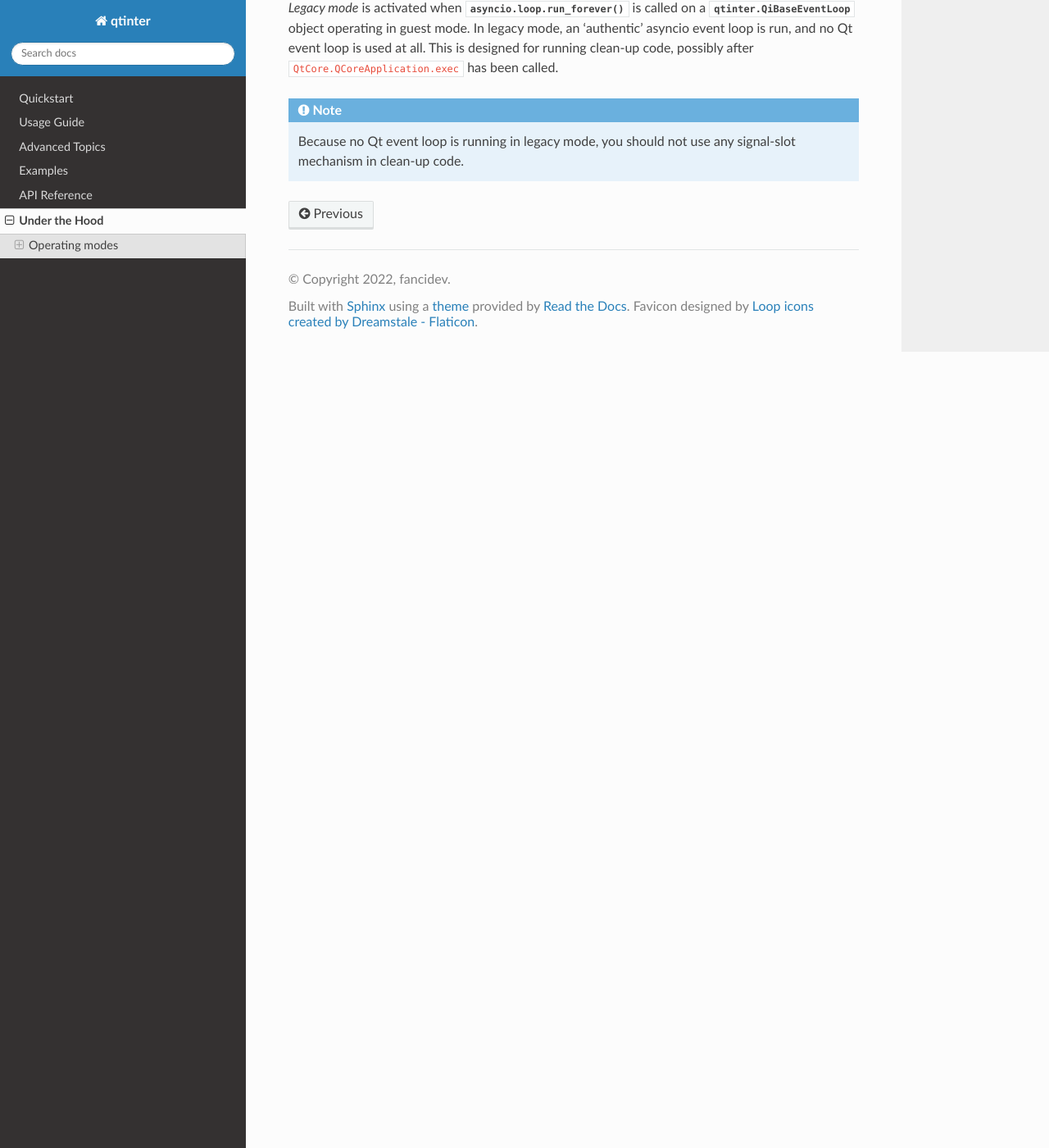
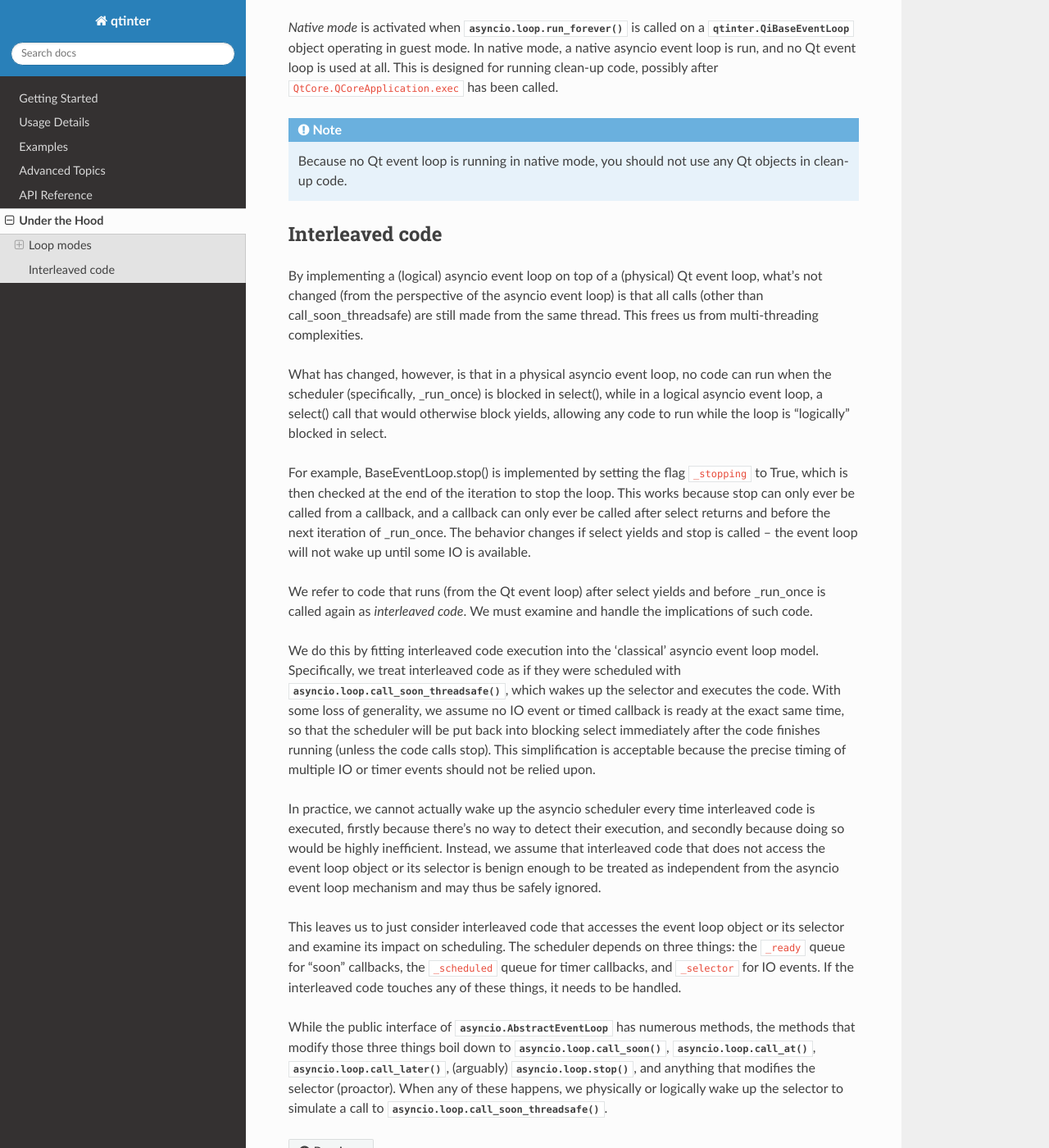
Before and after one commit to fancidev/qtinter, a Sphinx documentation site: the page built from docs/internals.rst, in a window 1280 px wide and 1400 px high, scrolled down 1237 px. Shown: the whole window at 82% size. Built offline with Sphinx 7.4.7 and the Read the Docs theme 2.0.0, drawn with Linux system fonts in a browser that asks for light colours; some of the changed text lies outside the part shown.

Commit message:
Update docs.

```diff
--- a/docs/index.rst
+++ b/docs/index.rst
@@ -17,16 +17,14 @@ for Python, allowing you to use one from the other seamlessly.
   the **entire asyncio test suite**.  Rest assured that your favorite
   asyncio or Qt component **will work**.
 
-
-Table of Contents
------------------
+Read on for detailed documentation on :mod:`qtinter`.
 
 .. toctree::
    :maxdepth: 2
 
    quickstart
    usage
+   examples
    advanced
-   examples
    reference
    internals
--- a/docs/internals.rst
+++ b/docs/internals.rst
@@ -10,23 +10,23 @@ overview of how Qt works.  We then explain how :mod:`qtinter` bridges
 them.
 
 
-Operating modes
----------------
+Loop modes
+----------
 
-A :class:`qtinter.QiBaseEventLoop` has three modes of operations:
-*host mode*, *guest mode*, and *legacy mode*.
+A :class:`qtinter.QiBaseEventLoop` has three *modes* of operations:
+*owner mode*, *guest mode*, and *native mode*.
 
 .. note::
 
-   Both host and guest mode require a (global) ``QtCore.QCoreApplication``,
-   ``QtGui.QGuiApplication`` or ``QtWidgets.QApplication`` instance to exist
-   before *running* the loop.  This is because these modes rely on Qt signals
-   and slots, which require a global application instance to function.
+   Both owner mode and guest mode require a ``QtCore.QCoreApplication``,
+   ``QtGui.QGuiApplication`` or ``QtWidgets.QApplication`` instance to
+   exist in order to run the loop.  This is because these modes use Qt's
+   signals and slots to schedule callbacks.
 
-Host mode
-~~~~~~~~~
+Owner mode
+~~~~~~~~~~
 
-*Host mode* provides 100% asyncio loop semantics and should be used
+*Owner mode* provides 100% asyncio loop semantics and should be used
 if your code calls :func:`asyncio.run` or equivalent as its entry point.
 You normally launch a loop in host mode using the
 :func:`qtinter.using_qt_from_asyncio` context manager.  Alternatively,
@@ -53,20 +53,81 @@ e.g. by calling ``app.exec()``.
 
 .. note::
 
-   Keep in mind that the running state of the logical asyncio event loop
+   In guest mode, the running state of the logical asyncio event loop
    is decoupled from and independent of the running state of the physical
-   Qt event loop when operating in guest mode.
+   Qt event loop.
 
-Legacy mode
+Native mode
 ~~~~~~~~~~~
 
-*Legacy mode* is activated when :external:meth:`asyncio.loop.run_forever`
+*Native mode* is activated when :external:meth:`asyncio.loop.run_forever`
 is called on a :class:`qtinter.QiBaseEventLoop` object operating in guest
-mode.  In legacy mode, an 'authentic' asyncio event loop is run, and no
+mode.  In native mode, a native asyncio event loop is run, and no
 Qt event loop is used at all.  This is designed for running clean-up code,
 possibly after ``QtCore.QCoreApplication.exec`` has been called.
 
 .. note::
 
-   Because no Qt event loop is running in legacy mode, you should not
-   use any signal-slot mechanism in clean-up code.
+   Because no Qt event loop is running in native mode, you should not
+   use any Qt objects in clean-up code.
+
+
+Interleaved code
+----------------
+
+By implementing a (logical) asyncio event loop on top of a (physical)
+Qt event loop, what's not changed (from the perspective of the asyncio
+event loop) is that all calls (other than call_soon_threadsafe) are
+still made from the same thread. This frees us from multi-threading
+complexities.
+
+What has changed, however, is that in a physical asyncio event loop,
+no code can run when the scheduler (specifically, _run_once) is blocked
+in select(), while in a logical asyncio event loop, a select() call that
+would otherwise block yields, allowing any code to run while the loop
+is "logically" blocked in select.
+
+For example, BaseEventLoop.stop() is implemented by setting the flag
+``_stopping`` to True, which is then checked at the end of the iteration
+to stop the loop. This works because stop can only ever be called from
+a callback, and a callback can only ever be called after select returns
+and before the next iteration of _run_once. The behavior changes if select
+yields and stop is called -- the event loop will not wake up until some
+IO is available.
+
+We refer to code that runs (from the Qt event loop) after select yields
+and before _run_once is called again as *interleaved code*.  We must
+examine and handle the implications of such code.
+
+We do this by fitting interleaved code execution into the 'classical'
+asyncio event loop model.  Specifically, we treat interleaved code as
+if they were scheduled with :meth:`asyncio.loop.call_soon_threadsafe`,
+which wakes up the selector and executes the code.  With some loss of
+generality, we assume no IO event or timed callback is ready at the
+exact same time, so that the scheduler will be put back into blocking
+select immediately after the code finishes running (unless the code
+calls stop).  This simplification is acceptable because the precise
+timing of multiple IO or timer events should not be relied upon.
+
+In practice, we cannot actually wake up the asyncio scheduler every
+time interleaved code is executed, firstly because there's no way to
+detect their execution, and secondly because doing so would be highly
+inefficient.  Instead, we assume that interleaved code that does not
+access the event loop object or its selector is benign enough to be
+treated as independent from the asyncio event loop mechanism and may
+thus be safely ignored.
+
+This leaves us to just consider interleaved code that accesses the
+event loop object or its selector and examine its impact on scheduling.
+The scheduler depends on three things: the ``_ready`` queue for "soon"
+callbacks, the ``_scheduled`` queue for timer callbacks, and ``_selector``
+for IO events.  If the interleaved code touches any of these things,
+it needs to be handled.
+
+While the public interface of :class:`asyncio.AbstractEventLoop` has
+numerous methods, the methods that modify those three things boil down
+to :meth:`asyncio.loop.call_soon`, :meth:`asyncio.loop.call_at`,
+:meth:`asyncio.loop.call_later`, (arguably) :meth:`asyncio.loop.stop`,
+and anything that modifies the selector (proactor).  When any of these
+happens, we physically or logically wake up the selector to simulate
+a call to :meth:`asyncio.loop.call_soon_threadsafe`.
```
Also changed, not shown: other parts of docs/internals.rst (+2 -2 lines), README.md (+7 -59 lines), docs/advanced.rst (+8 -24 lines), docs/quickstart.rst (+18 -11 lines), docs/usage.rst (+22 -2 lines).
